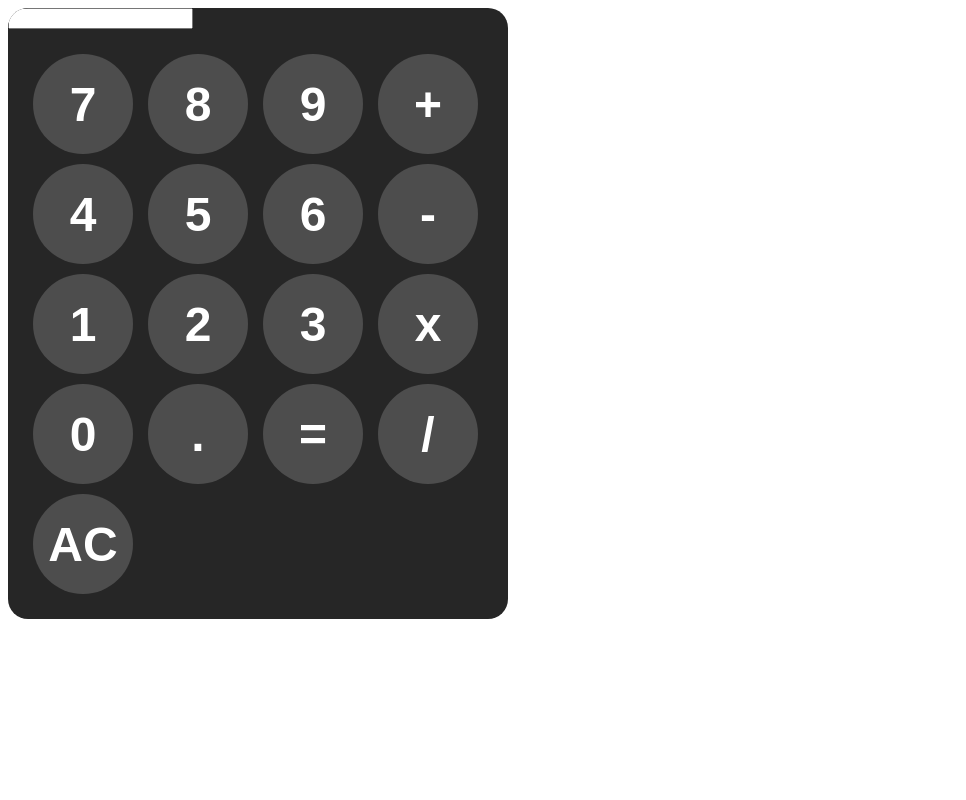
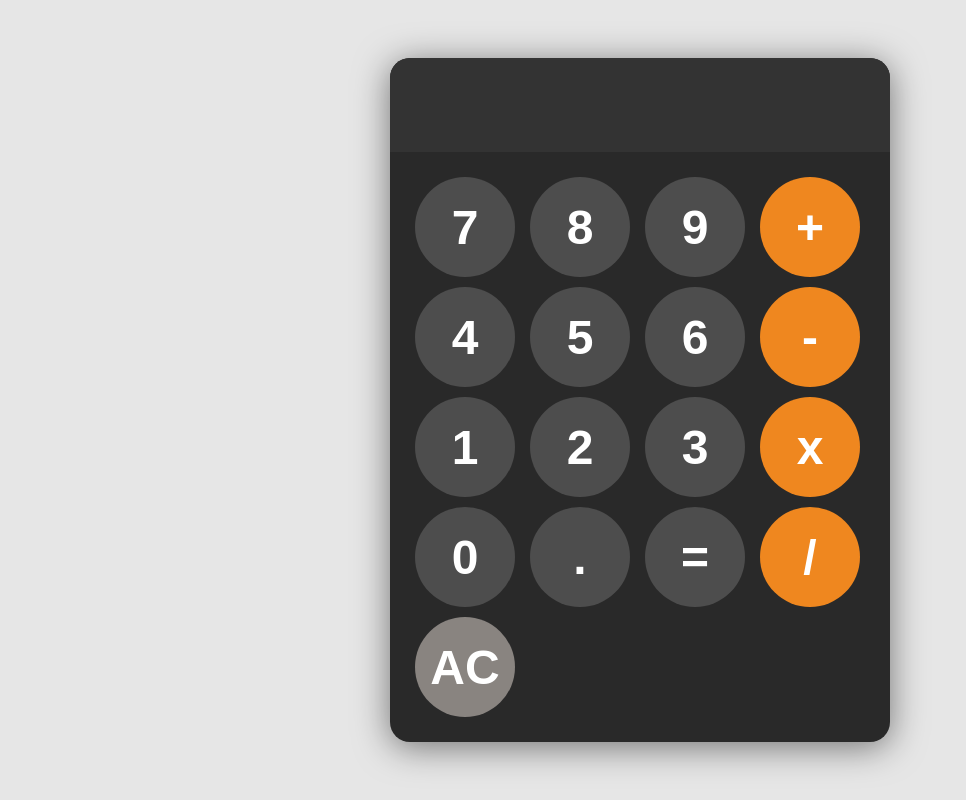
Before and after one commit to dantoledano/Calculator, a plain HTML site: page index.html in a window 1280 px wide. Shown: the whole page, without its empty margins (0-966 px from the left). Drawn offline with Linux system fonts and the light colour scheme.

Commit message:
done - styles.css

```diff
--- a/styles.css
+++ b/styles.css
@@ -1,13 +1,32 @@
-#calculator{
+body {
+  margin: 0;
+  display: flex;
+  justify-content: center;
+  align-items: center;
+  height: 100vh;
+  background-color: hsl(0, 0%, 90%);
+}
+
+#calculator {
   font-family: Arial, sans-serif;
-    background-color: hsl(0, 0%, 15%);
+  background-color: hsl(0, 0%, 16%);
   border-radius: 20px;
   max-width: 500px;
   overflow: hidden;
+  box-shadow: rgba(0, 0, 0, 0.5) 0px 5px 35px;
 }
 
+#display {
+  width: 97%;
+  font-size: 5rem;
+  padding-right: 2rem;
+  text-align: right;
+  border: none;
+  color: white;
+  background-color: hsl(0, 0%, 20%);
+}
 
-#keys{
+#keys {
   display: grid;
   grid-template-columns: repeat(4, 1fr);
   gap: 10px;
@@ -24,4 +43,42 @@ button {
   font-size: 3rem;
   font-weight: bold;
   cursor: pointer;
+  transition: background-color 0.3s ease, transform 0.1s ease;
 }
+
+button:hover {
+  background-color: hsl(0, 0%, 40%);
+}
+
+button:active {
+  background-color: hsl(0, 0%, 50%);
+  transform: scale(0.95);
+}
+
+.operator-btn {
+  background-color: hsl(30, 87%, 53%);
+  transition: background-color 0.3s ease, transform 0.1s ease;
+}
+
+.operator-btn:hover {
+  background-color: hsl(30, 87%, 65%);
+}
+
+.operator-btn:active {
+  background-color: hsl(30, 87%, 75%);
+  transform: scale(0.95);
+}
+
+.clear-btn {
+  background-color: hsl(27, 4%, 52%);
+  transition: background-color 0.3s ease, transform 0.1s ease;
+}
+
+.clear-btn:hover {
+  background-color: hsl(27, 4%, 62%);
+}
+
+.clear-btn:active {
+  background-color: hsl(27, 4%, 72%);
+  transform: scale(0.95);
+}
```
Lines whose indentation alone changed are shown as unchanged.
